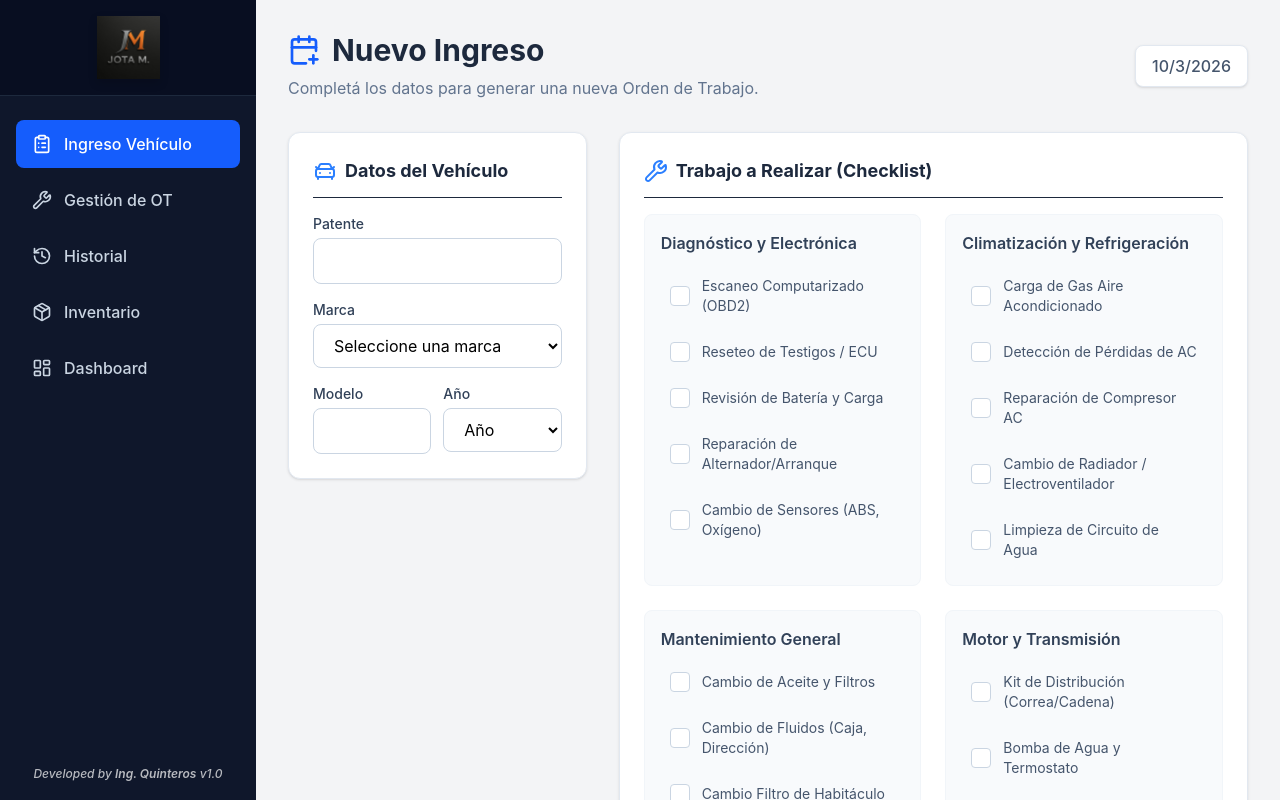
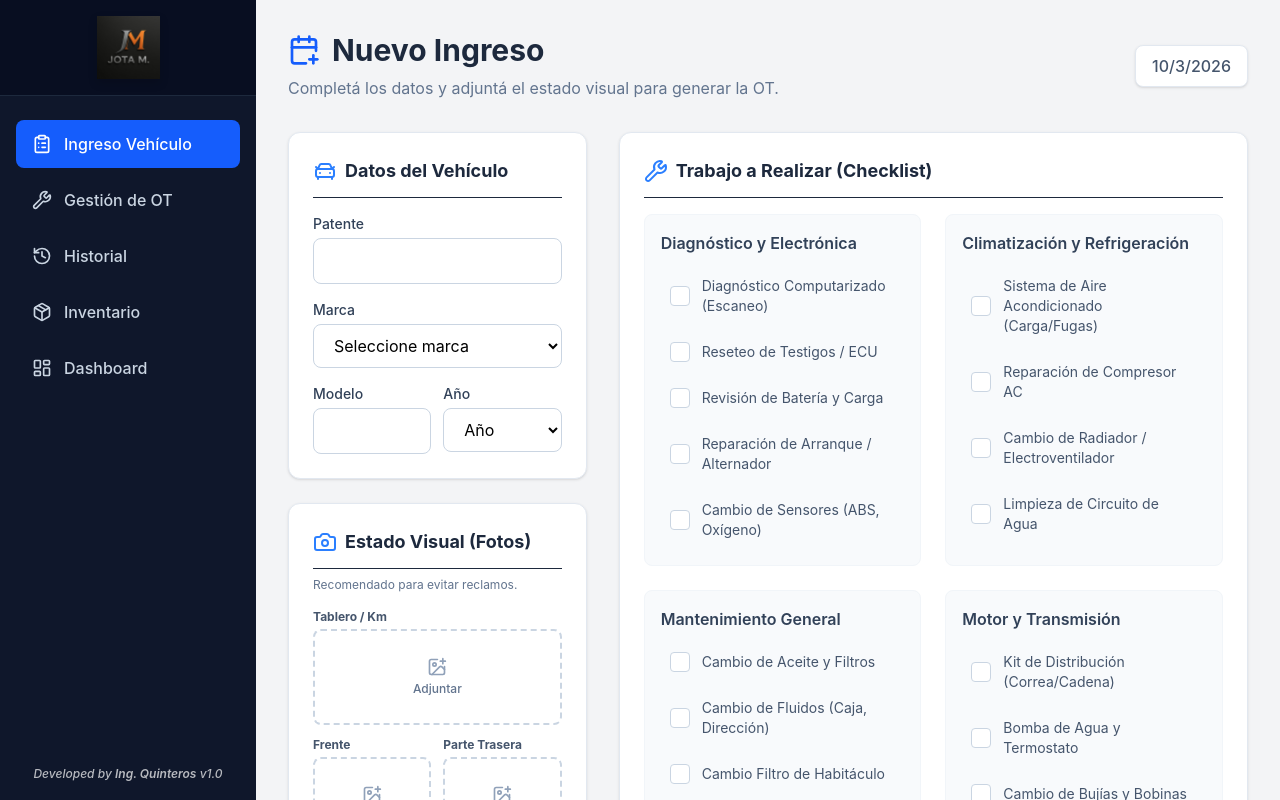
Before and after one commit to maxida/taller-flow, a React (Vite) app: page / in a window 1280 px wide. Built offline with nearby package versions, Linux system fonts and the light colour scheme.

Commit message:
add photos to vehicules in OT

```diff
--- a/src/firebase/config.js
+++ b/src/firebase/config.js
@@ -1,6 +1,8 @@
 // src/firebase/config.js
 import { initializeApp } from "firebase/app";
 import { getFirestore } from "firebase/firestore";
+import { getStorage } from "firebase/storage";
+
 
 // ¡REEMPLAZÁ ESTE OBJETO CON EL QUE TE DIO FIREBASE!
 const firebaseConfig = {
@@ -17,3 +19,4 @@ const app = initializeApp(firebaseConfig);
 
 // 2. Inicializamos Firestore y lo exportamos para usarlo en otras pantallas
 export const db = getFirestore(app);
+export const storage = getStorage(app);
--- a/src/pages/CheckIn.jsx
+++ b/src/pages/CheckIn.jsx
@@ -1,26 +1,41 @@
 import { useState } from 'react';
-import { CarFront, Wrench, Check, CalendarPlus, Loader2 } from 'lucide-react';
+import { CarFront, Wrench, Check, CalendarPlus, Loader2, Camera, X, ImagePlus } from 'lucide-react';
 import { collection, addDoc, getDocs, query, orderBy, limit } from 'firebase/firestore';
-import { db } from '../firebase/config';
+import { ref, uploadBytes, getDownloadURL } from 'firebase/storage'; // <-- Importamos Storage
+import { db, storage } from '../firebase/config'; // <-- Traemos Storage de nuestra config
 
-const MARCAS = ['Volkswagen', 'Ford', 'Chevrolet', 'Toyota', 'Fiat', 'Peugeot', 'Renault', 'Honda'];
+const MARCAS = ['Volkswagen', 'Ford', 'Chevrolet', 'Toyota', 'Fiat', 'Peugeot', 'Renault', 'Honda', 'Hyundai', 'Nissan', 'Citroën', 'Mitsubishi', 'Subaru', 'Suzuki', 'Kia', 'Mazda', 'Dodge', 'Jeep', 'Ram', 'GMC'];
 const currentYear = new Date().getFullYear();
 const ANIOS = Array.from({ length: currentYear - 1990 + 1 }, (_, i) => currentYear - i);
 
 const CATEGORIAS_TRABAJO = {
-  'Diagnóstico y Electrónica': ['Escaneo Computarizado (OBD2)', 'Reseteo de Testigos / ECU', 'Revisión de Batería y Carga', 'Reparación de Alternador/Arranque', 'Cambio de Sensores (ABS, Oxígeno)'],
-  'Climatización y Refrigeración': ['Carga de Gas Aire Acondicionado', 'Detección de Pérdidas de AC', 'Reparación de Compresor AC', 'Cambio de Radiador / Electroventilador', 'Limpieza de Circuito de Agua'],
+  'Diagnóstico y Electrónica': ['Diagnóstico Computarizado (Escaneo)', 'Reseteo de Testigos / ECU', 'Revisión de Batería y Carga', 'Reparación de Arranque / Alternador', 'Cambio de Sensores (ABS, Oxígeno)'],
+  'Climatización y Refrigeración': ['Sistema de Aire Acondicionado (Carga/Fugas)', 'Reparación de Compresor AC', 'Cambio de Radiador / Electroventilador', 'Limpieza de Circuito de Agua'],
   'Mantenimiento General': ['Cambio de Aceite y Filtros', 'Cambio de Fluidos (Caja, Dirección)', 'Cambio Filtro de Habitáculo', 'Revisión General de 20 Puntos', 'Lubricación General'],
-  'Motor y Transmisión': ['Kit de Distribución (Correa/Cadena)', 'Bomba de Agua y Termostato', 'Cambio de Bujías y Bobinas', 'Limpieza de Inyectores', 'Kit de Embrague Completo', 'Junta de Tapa de Cilindros','Servicio de Inyección Electrónica'],
+  'Motor y Transmisión': ['Kit de Distribución (Correa/Cadena)', 'Bomba de Agua y Termostato', 'Cambio de Bujías y Bobinas', 'Servicio de Inyección Electrónica', 'Cambio de Kit de Embrague', 'Junta de Tapa de Cilindros'],
   'Tren Delantero y Dirección': ['Alineación y Balanceo', 'Amortiguadores y Espirales', 'Bujes, Rótulas y Extremos', 'Cremallera de Dirección', 'Semiejes y Homocinéticas'],
   'Frenos': ['Cambio de Pastillas y Discos', 'Rectificado de Discos', 'Cintas y Campanas', 'Purga y Líquido de Frenos', 'Reparación de Calipers'],
   'Otros Trabajos': ['Rotación de Neumáticos', 'Reparación de Escape', 'Cambio de Ópticas / Lámparas', 'Trabajo de Tornería / Soldadura']
 };
 
+const ZONAS_FOTOS = [
+  { id: 'tablero', label: 'Tablero / Km' },
+  { id: 'frente', label: 'Frente' },
+  { id: 'trasera', label: 'Parte Trasera' },
+  { id: 'izquierdo', label: 'Lat. Izquierdo' },
+  { id: 'derecho', label: 'Lat. Derecho' }
+];
+
 export default function CheckIn() {
   const [formData, setFormData] = useState({ patente: '', marca: '', modelo: '', anio: '' });
   const [serviciosSeleccionados, setServiciosSeleccionados] = useState([]);
+
+  // Estados para las fotos
+  const [fotosFiles, setFotosFiles] = useState({});
+  const [fotosPreviews, setFotosPreviews] = useState({});
+
   const [isSubmitting, setIsSubmitting] = useState(false);
+  const [estadoCarga, setEstadoCarga] = useState(''); // Para avisar que estamos subiendo imágenes
 
   const handleInputChange = (e) => {
     const value = e.target.name === 'patente' ? e.target.value.toUpperCase() : e.target.value;
@@ -35,29 +50,61 @@ export default function CheckIn() {
     }
   };
 
+  // Manejador de selección de imágenes
+  const handleFotoChange = (e, zonaId) => {
+    const file = e.target.files[0];
+    if (file) {
+      // Guardamos el archivo original para subirlo luego
+      setFotosFiles(prev => ({ ...prev, [zonaId]: file }));
+      // Generamos una URL temporal para mostrar la miniatura en pantalla
+      setFotosPreviews(prev => ({ ...prev, [zonaId]: URL.createObjectURL(file) }));
+    }
+  };
+
+  // Manejador para borrar una imagen seleccionada
+  const eliminarFoto = (zonaId) => {
+    setFotosFiles(prev => { const nuevo = {...prev}; delete nuevo[zonaId]; return nuevo; });
+    setFotosPreviews(prev => { const nuevo = {...prev}; delete nuevo[zonaId]; return nuevo; });
+  };
+
   const handleSubmit = async (e) => {
     e.preventDefault();
     setIsSubmitting(true);
 
     try {
+      setEstadoCarga('Generando N° de Orden...');
       const q = query(collection(db, "ordenes"), orderBy("numero", "desc"), limit(1));
       const querySnapshot = await getDocs(q);
       let nuevoNumero = 1;
       if (!querySnapshot.empty) {
         nuevoNumero = querySnapshot.docs[0].data().numero + 1;
       }
+      const idFormat = `OT-${String(nuevoNumero).padStart(4, '0')}`;
 
-      const idFormat = `OT-${String(nuevoNumero).padStart(4, '0')}`;
       const ahora = new Date();
-
-      // SOLUCIÓN ZONA HORARIA: Sacamos la fecha local manualmente
       const year = ahora.getFullYear();
       const month = String(ahora.getMonth() + 1).padStart(2, '0');
       const day = String(ahora.getDate()).padStart(2, '0');
       const fechaIngreso = `${year}-${month}-${day}`;
-
       const horaIngreso = ahora.toLocaleTimeString('es-AR', { hour: '2-digit', minute: '2-digit' });
 
+      // LÓGICA DE SUBIDA DE FOTOS
+      setEstadoCarga('Subiendo imágenes al servidor...');
+      const urlsFotos = {};
+
+      for (const zona of ZONAS_FOTOS) {
+        if (fotosFiles[zona.id]) {
+          // Creamos la referencia en Firebase Storage (ej: ordenes/OT-0005/frente)
+          const fotoRef = ref(storage, `ordenes/${idFormat}/${zona.id}`);
+          // Subimos el archivo
+          await uploadBytes(fotoRef, fotosFiles[zona.id]);
+          // Obtenemos la URL pública de la imagen
+          const url = await getDownloadURL(fotoRef);
+          urlsFotos[zona.id] = url;
+        }
+      }
+
+      setEstadoCarga('Guardando datos finales...');
       const nuevaOrden = {
         id_ot: idFormat,
         numero: nuevoNumero,
@@ -66,6 +113,7 @@ export default function CheckIn() {
         modelo: formData.modelo,
         anio: formData.anio,
         servicios: serviciosSeleccionados,
+        fotos: urlsFotos, // <-- Guardamos las URLs de las fotos aquí
         fecha: fechaIngreso,
         horaIngreso: horaIngreso,
         estado: 'Abierta',
@@ -77,24 +125,29 @@ export default function CheckIn() {
       await addDoc(collection(db, "ordenes"), nuevaOrden);
       alert(`¡Éxito! Se generó la ${idFormat} a las ${horaIngreso} hs.`);
 
+      // Limpiamos todo
       setFormData({ patente: '', marca: '', modelo: '', anio: '' });
       setServiciosSeleccionados([]);
+      setFotosFiles({});
+      setFotosPreviews({});
+
     } catch (error) {
       console.error("Error al guardar: ", error);
       alert("Hubo un error. Revisá la consola.");
     } finally {
       setIsSubmitting(false);
+      setEstadoCarga('');
     }
   };
 
   return (
-    <div className="max-w-5xl mx-auto">
+    <div className="max-w-5xl mx-auto pb-10">
       <div className="mb-8 flex items-center justify-between">
         <div>
           <h2 className="text-3xl font-bold text-slate-800 flex items-center gap-3">
             <CalendarPlus className="text-blue-600" size={32} /> Nuevo Ingreso
           </h2>
-          <p className="mt-2 text-slate-500">Completá los datos para generar una nueva Orden de Trabajo.</p>
+          <p className="mt-2 text-slate-500">Completá los datos y adjuntá el estado visual para generar la OT.</p>
         </div>
         <div className="bg-white px-4 py-2 rounded-lg border border-slate-200 shadow-sm text-slate-600 font-medium">
           {new Date().toLocaleDateString('es-AR')}
@@ -102,7 +155,11 @@ export default function CheckIn() {
       </div>
 
       <form onSubmit={handleSubmit} className="grid grid-cols-1 lg:grid-cols-3 gap-8">
+
+        {/* COLUMNA IZQUIERDA: Vehículo y Fotos */}
         <div className="lg:col-span-1 space-y-6">
+
+          {/* Tarjeta 1: Datos Vehículo */}
           <div className="bg-white rounded-xl shadow-sm border border-slate-200 p-6">
             <h3 className="text-lg font-bold text-slate-800 mb-4 flex items-center gap-2 border-b pb-3">
               <CarFront className="text-blue-500" /> Datos del Vehículo
@@ -115,7 +172,7 @@ export default function CheckIn() {
               <div>
                 <label className="block text-sm font-medium text-slate-700 mb-1">Marca</label>
                 <select name="marca" value={formData.marca} onChange={handleInputChange} className="w-full rounded-lg border border-slate-300 px-4 py-2.5 focus:ring-2 focus:ring-blue-600 outline-none bg-white" required>
-                  <option value="">Seleccione una marca</option>
+                  <option value="">Seleccione marca</option>
                   {MARCAS.map(marca => <option key={marca} value={marca}>{marca}</option>)}
                 </select>
               </div>
@@ -134,8 +191,50 @@ export default function CheckIn() {
               </div>
             </div>
           </div>
+
+          {/* Tarjeta 2: Estado Visual (Fotos) */}
+          <div className="bg-white rounded-xl shadow-sm border border-slate-200 p-6">
+            <h3 className="text-lg font-bold text-slate-800 mb-2 flex items-center gap-2 border-b pb-3">
+              <Camera className="text-blue-500" /> Estado Visual (Fotos)
+            </h3>
+            <p className="text-xs text-slate-500 mb-4">Recomendado para evitar reclamos.</p>
+
+            <div className="grid grid-cols-2 gap-3">
+              {ZONAS_FOTOS.map((zona, index) => (
+                <div key={zona.id} className={`${index === 0 ? 'col-span-2' : 'col-span-1'}`}>
+                  <label className="block text-xs font-bold text-slate-600 mb-1">{zona.label}</label>
+
+                  {fotosPreviews[zona.id] ? (
+                    <div className="relative group rounded-lg overflow-hidden border border-slate-200 h-24 bg-slate-100">
+                      <img src={fotosPreviews[zona.id]} alt={zona.label} className="w-full h-full object-cover" />
+                      <button
+                        type="button"
+                        onClick={() => eliminarFoto(zona.id)}
+                        className="absolute top-1 right-1 bg-red-500 text-white p-1 rounded-full opacity-0 group-hover:opacity-100 transition-opacity"
+                      >
+                        <X size={14} />
+                      </button>
+                    </div>
+                  ) : (
+                    <label className="flex flex-col items-center justify-center h-24 border-2 border-dashed border-slate-300 rounded-lg cursor-pointer hover:bg-slate-50 hover:border-blue-400 transition-colors">
+                      <ImagePlus className="text-slate-400 mb-1" size={20} />
+                      <span className="text-xs text-slate-500 font-medium">Adjuntar</span>
+                      <input
+                        type="file"
+                        accept="image/*"
+                        className="hidden"
+                        onChange={(e) => handleFotoChange(e, zona.id)}
+                      />
+                    </label>
+                  )}
+                </div>
+              ))}
+            </div>
+          </div>
+
         </div>
 
+        {/* COLUMNA DERECHA: Checklist y Botón de Envío */}
         <div className="lg:col-span-2 space-y-6">
           <div className="bg-white rounded-xl shadow-sm border border-slate-200 p-6">
             <h3 className="text-lg font-bold text-slate-800 mb-4 flex items-center gap-2 border-b pb-3">
@@ -166,7 +265,12 @@ export default function CheckIn() {
 
           <div className="flex justify-end">
             <button type="submit" disabled={serviciosSeleccionados.length === 0 || isSubmitting} className="bg-blue-600 hover:bg-blue-700 disabled:bg-slate-300 text-white font-semibold py-3 px-8 rounded-lg shadow-sm flex items-center gap-2 transition-all">
-              {isSubmitting ? <><Loader2 className="animate-spin" size={20} /> Guardando...</> : 'Generar Orden de Trabajo'}
+              {isSubmitting ? (
+                <>
+                  <Loader2 className="animate-spin" size={20} />
+                  {estadoCarga}
+                </>
+              ) : 'Generar Orden de Trabajo'}
             </button>
           </div>
         </div>
--- a/src/pages/GestionOT.jsx
+++ b/src/pages/GestionOT.jsx
@@ -1,7 +1,16 @@
 import { useState, useEffect } from 'react';
-import { Search, Wrench, FileText, AlertTriangle, CheckCircle, Clock, ChevronRight, Loader2, Package, Plus, Minus, Trash2 } from 'lucide-react';
+import { Search, Wrench, FileText, AlertTriangle, CheckCircle, Clock, ChevronRight, Loader2, Package, Plus, Minus, Trash2, Camera } from 'lucide-react';
 import { collection, query, where, getDocs, doc, updateDoc, increment, orderBy } from 'firebase/firestore';
 import { db } from '../firebase/config';
+
+// Diccionario para traducir la clave de la base de datos a un nombre lindo para el usuario
+const ZONAS_FOTOS_LABELS = {
+  tablero: 'Tablero / Km',
+  frente: 'Frente',
+  trasera: 'Parte Trasera',
+  izquierdo: 'Lat. Izquierdo',
+  derecho: 'Lat. Derecho'
+};
 
 export default function GestionOT() {
   // --- ESTADOS ORIGINALES DE OT ---
@@ -143,12 +152,10 @@ export default function GestionOT() {
       alert(`¡La ${otSeleccionada.id_ot} fue cerrada con éxito y el inventario se actualizó!`);
 
       // 3. ACTUALIZAR UI LOCAL
-      // Quitamos la OT de la lista
       const nuevasAbiertas = otsAbiertas.filter(ot => ot.firebaseId !== otSeleccionada.firebaseId);
       setOtsAbiertas(nuevasAbiertas);
       setResultados(searchTerm ? nuevasAbiertas.filter(ot => ot.patente.includes(searchTerm) || ot.id_ot.includes(searchTerm)) : nuevasAbiertas);
 
-      // Actualizamos el stock en nuestro estado local del inventario para no tener que recargar la página
       setInventario(prev => prev.map(item => {
         const usado = repuestosSeleccionados.find(r => r.id === item.id);
         if (usado) {
@@ -233,6 +240,39 @@ export default function GestionOT() {
                 </div>
               </div>
 
+              {/* NUEVA SECCIÓN: ESTADO VISUAL (FOTOS) */}
+              {otSeleccionada.fotos && Object.keys(otSeleccionada.fotos).length > 0 && (
+                <div className="mb-8 bg-slate-50/50 p-5 rounded-xl border border-slate-100">
+                  <h4 className="font-semibold text-slate-700 mb-3 text-sm uppercase tracking-wider flex items-center gap-2">
+                    <Camera size={18} className="text-blue-500" />
+                    Estado Visual al Ingreso
+                  </h4>
+                  <div className="grid grid-cols-2 md:grid-cols-5 gap-3">
+                    {Object.entries(otSeleccionada.fotos).map(([zona, url]) => (
+                      <a
+                        key={zona}
+                        href={url}
+                        target="_blank"
+                        rel="noopener noreferrer"
+                        className="group relative rounded-lg overflow-hidden border border-slate-200 h-24 bg-white block hover:ring-2 hover:ring-blue-500 transition-all shadow-sm"
+                        title="Haz clic para ampliar"
+                      >
+                        <img
+                          src={url}
+                          alt={zona}
+                          className="w-full h-full object-cover group-hover:scale-110 transition-transform duration-300"
+                        />
+                        <div className="absolute inset-x-0 bottom-0 bg-gradient-to-t from-slate-900/90 to-transparent pt-6 pb-1.5 px-1">
+                          <p className="text-white text-[10px] font-bold uppercase tracking-wider text-center truncate shadow-sm">
+                             {ZONAS_FOTOS_LABELS[zona] || zona}
+                          </p>
+                        </div>
+                      </a>
+                    ))}
+                  </div>
+                </div>
+              )}
+
               {/* Trabajos del Check-In */}
               <div className="mb-8">
                 <h4 className="font-semibold text-slate-700 mb-3 text-sm uppercase tracking-wider">Trabajos Solicitados (Check-in)</h4>
@@ -247,7 +287,7 @@ export default function GestionOT() {
 
               <form onSubmit={handleFinalizar} className="space-y-8">
 
-                {/* NUEVO: SECCIÓN DE REPUESTOS */}
+                {/* SECCIÓN DE REPUESTOS */}
                 <div className="bg-slate-50 p-6 rounded-xl border border-slate-200">
                   <h4 className="flex items-center gap-2 font-bold text-slate-800 mb-4">
                     <Package className="text-blue-600" size={20} /> Repuestos Utilizados (Descuenta Stock)
--- a/src/pages/Historial.jsx
+++ b/src/pages/Historial.jsx
@@ -1,7 +1,16 @@
 import { useState, useEffect } from 'react';
-import { History, Search, Calendar, Car, FileText, AlertTriangle, CheckCircle, X, Wrench, Filter, Loader2, Clock, Package } from 'lucide-react';
+import { History, Search, Calendar, Car, FileText, AlertTriangle, CheckCircle, X, Wrench, Filter, Loader2, Clock, Package, Camera } from 'lucide-react';
 import { collection, getDocs, query, orderBy } from 'firebase/firestore';
 import { db } from '../firebase/config';
+
+// Diccionario para traducir la clave de la base de datos a un nombre lindo para el usuario
+const ZONAS_FOTOS_LABELS = {
+  tablero: 'Tablero / Km',
+  frente: 'Frente',
+  trasera: 'Parte Trasera',
+  izquierdo: 'Lat. Izquierdo',
+  derecho: 'Lat. Derecho'
+};
 
 export default function Historial() {
   const [ots, setOts] = useState([]);
@@ -195,6 +204,39 @@ export default function Historial() {
                 </div>
               </div>
 
+              {/* NUEVA SECCIÓN: ESTADO VISUAL (FOTOS) */}
+              {otSeleccionada.fotos && Object.keys(otSeleccionada.fotos).length > 0 && (
+                <div className="bg-slate-50/50 p-5 rounded-xl border border-slate-100">
+                  <h4 className="font-semibold text-slate-700 mb-3 text-sm uppercase tracking-wider flex items-center gap-2">
+                    <Camera size={18} className="text-blue-500" />
+                    Estado Visual al Ingreso
+                  </h4>
+                  <div className="grid grid-cols-2 md:grid-cols-5 gap-3">
+                    {Object.entries(otSeleccionada.fotos).map(([zona, url]) => (
+                      <a
+                        key={zona}
+                        href={url}
+                        target="_blank"
+                        rel="noopener noreferrer"
+                        className="group relative rounded-lg overflow-hidden border border-slate-200 h-24 bg-white block hover:ring-2 hover:ring-blue-500 transition-all shadow-sm"
+                        title="Haz clic para ampliar"
+                      >
+                        <img
+                          src={url}
+                          alt={zona}
+                          className="w-full h-full object-cover group-hover:scale-110 transition-transform duration-300"
+                        />
+                        <div className="absolute inset-x-0 bottom-0 bg-gradient-to-t from-slate-900/90 to-transparent pt-6 pb-1.5 px-1">
+                          <p className="text-white text-[10px] font-bold uppercase tracking-wider text-center truncate shadow-sm">
+                             {ZONAS_FOTOS_LABELS[zona] || zona}
+                          </p>
+                        </div>
+                      </a>
+                    ))}
+                  </div>
+                </div>
+              )}
+
               <div>
                 <h4 className="font-bold text-slate-700 mb-3 flex items-center gap-2"><Wrench size={18} className="text-blue-500" /> Trabajos Solicitados</h4>
                 <ul className="space-y-2">
@@ -204,7 +246,7 @@ export default function Historial() {
                 </ul>
               </div>
 
-              {/* NUEVA SECCIÓN: REPUESTOS UTILIZADOS EN EL HISTORIAL */}
+              {/* SECCIÓN: REPUESTOS UTILIZADOS EN EL HISTORIAL */}
               {otSeleccionada.repuestosUtilizados && otSeleccionada.repuestosUtilizados.length > 0 && (
                 <div>
                   <h4 className="font-bold text-slate-700 mb-3 flex items-center gap-2">
```
